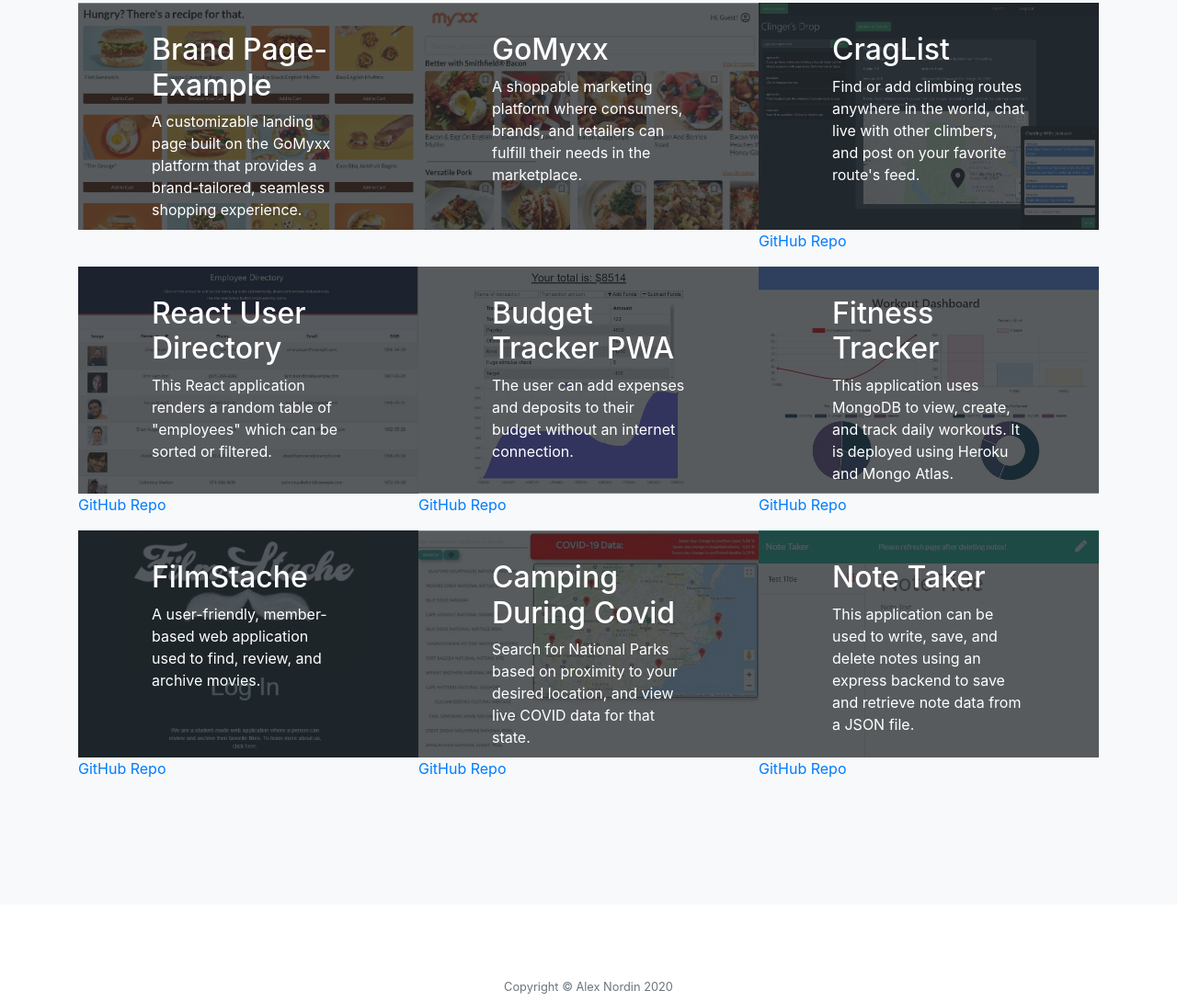
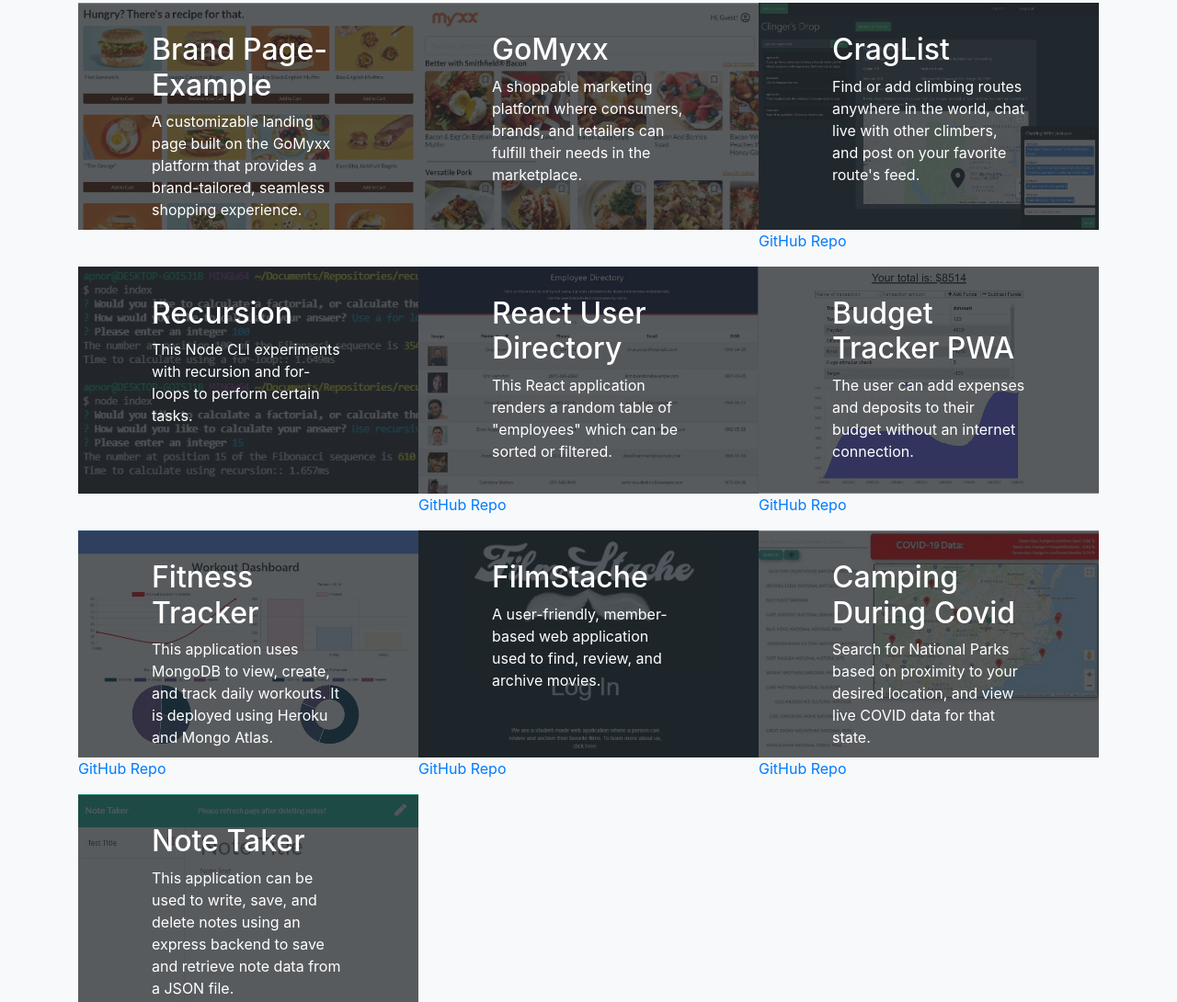
Before and after one commit to apnordin/apnordin.github.io, a website with bundled scripts: page index.html in a window 1280 px wide. Shown: the part 1906-2996 px from the top of the page at 92% size. Built offline with nearby package versions, Linux system fonts and the light colour scheme.

Commit message:
Added Recursion to portfolio

```diff
--- a/index.html
+++ b/index.html
@@ -153,6 +153,19 @@
         </div>
 
         <div class="col-lg-4 mb-3">
+          <a class="portfolio-item" href="https://github.com/apnordin/recursion"
+          target="_blank">
+            <div class="caption">
+              <div class="caption-content">
+                <div class="h2">Recursion</div>
+                <p class="mb-0 portfolio-small">This Node CLI experiments with recursion and for-loops to perform certain tasks.</p>
+              </div>
+            </div>
+            <img class="img-fluid itemimg" src="img/Recursion.jpg" alt="Recursion">
+          </a>
+        </div>
+
+        <div class="col-lg-4 mb-3">
           <a class="portfolio-item" href="https://apnordin.github.io/19-Employee-Directory/"
             target="_blank">
             <div class="caption">
```
Also changed, not shown: img/Recursion.jpg (added).
